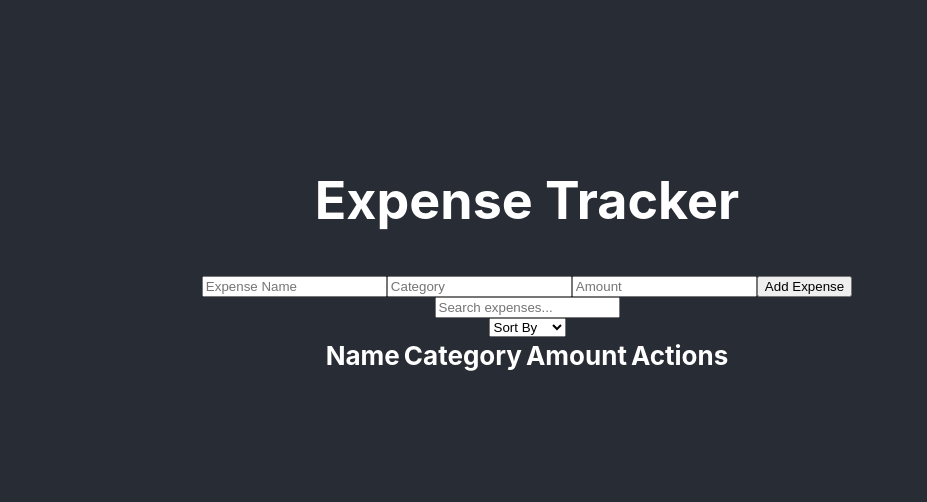
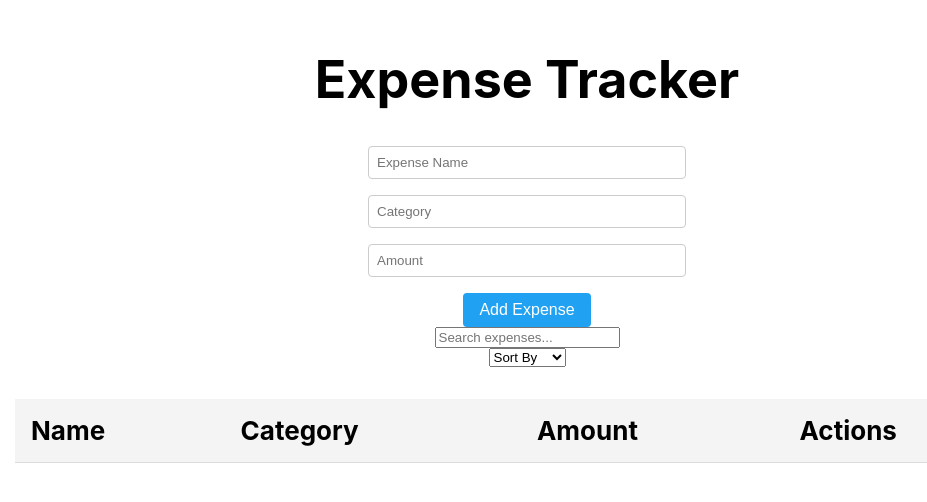
Before and after one commit to BrianSila/Phase-2-expense-tracker-app, a React (Create React App) app: page / in a window 1280 px wide. Shown: the part 146-648 px from the top of the page, without its empty margins (113-1040 px from the left). Built offline with nearby package versions, Linux system fonts and the light colour scheme.

Commit message:
final commit

```diff
--- a/src/App.css
+++ b/src/App.css
@@ -14,14 +14,14 @@
 }
 
 .App-header {
-  background-color: #282c34;
+  background-color: white;
   min-height: 100vh;
   display: flex;
   flex-direction: column;
   align-items: center;
   justify-content: center;
   font-size: calc(10px + 2vmin);
-  color: white;
+  color: black;
 }
 
 .App-link {
@@ -36,3 +36,51 @@
     transform: rotate(360deg);
   }
 }
+
+
+form {
+  display: flex;
+  flex-direction: column;
+  align-items: center;
+  justify-content: center;
+  gap: 1rem;
+}
+
+form input {
+  padding: 0.5rem;
+  border: 1px solid #ccc;
+  border-radius: 4px;
+  width: 300px;
+}
+
+button {
+  padding: 0.5rem 1rem;
+  border: none;
+  border-radius: 4px;
+  background-color: #21a1f1;
+  color: white;
+  cursor: pointer;
+  font-size: 1rem;
+}
+button:hover {
+  background-color: #61dafb;
+}
+
+table {
+  width: 80%;
+  margin: 2rem auto;
+  border-collapse: collapse;
+}
+
+table th,
+table td {
+  padding: 1rem;
+  text-align: left;
+  border-bottom: 1px solid #ddd;
+}
+table th {
+  background-color: #f4f4f4;
+}
+table tr:hover {
+  background-color: #f1f1f1;
+}
--- a/src/App.js
+++ b/src/App.js
@@ -53,7 +53,8 @@ function App() {
     <div className="App">
       <header className="App-header">
       <h1>Expense Tracker</h1>
-        <form onSubmit={handleAddExpense}>
+        <form
+        onSubmit={handleAddExpense}>
           <input
             type="text"
             name="name"
@@ -91,7 +92,7 @@ function App() {
           <option value="name">Name</option>
           <option value="category">Category</option>
         </select>
-        <table>
+        <table className="table">
           <thead>
             <tr>
               <th>Name</th>
--- a/src/index.css
+++ b/src/index.css
@@ -1,5 +1,9 @@
 body {
   margin: 0;
+  padding: 0;
+  box-sizing: border-box;
+  min-height: 100vh;
+  min-height: 100dvh;
   font-family: -apple-system, BlinkMacSystemFont, 'Segoe UI', 'Roboto', 'Oxygen',
     'Ubuntu', 'Cantarell', 'Fira Sans', 'Droid Sans', 'Helvetica Neue',
     sans-serif;
```
